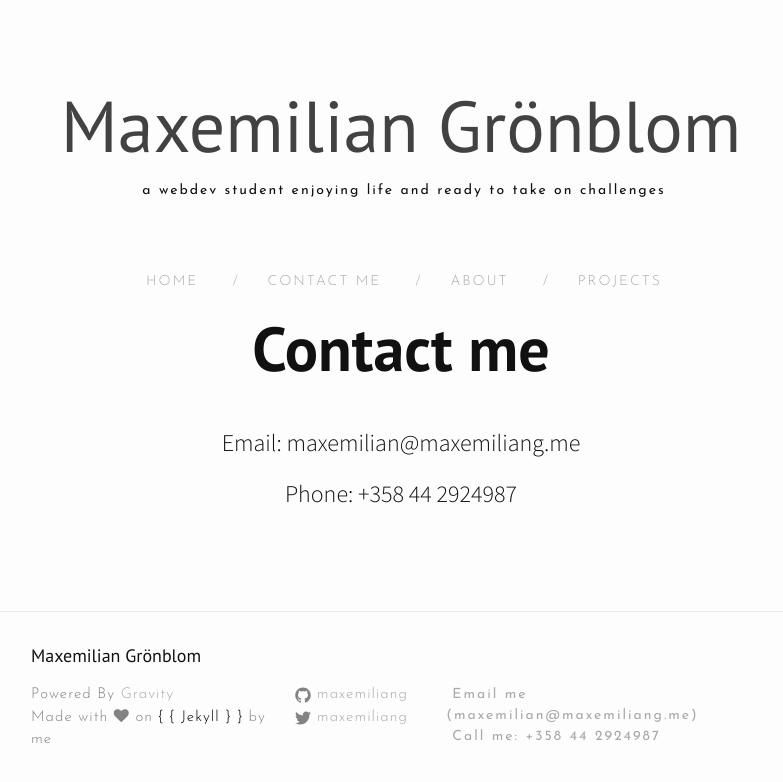
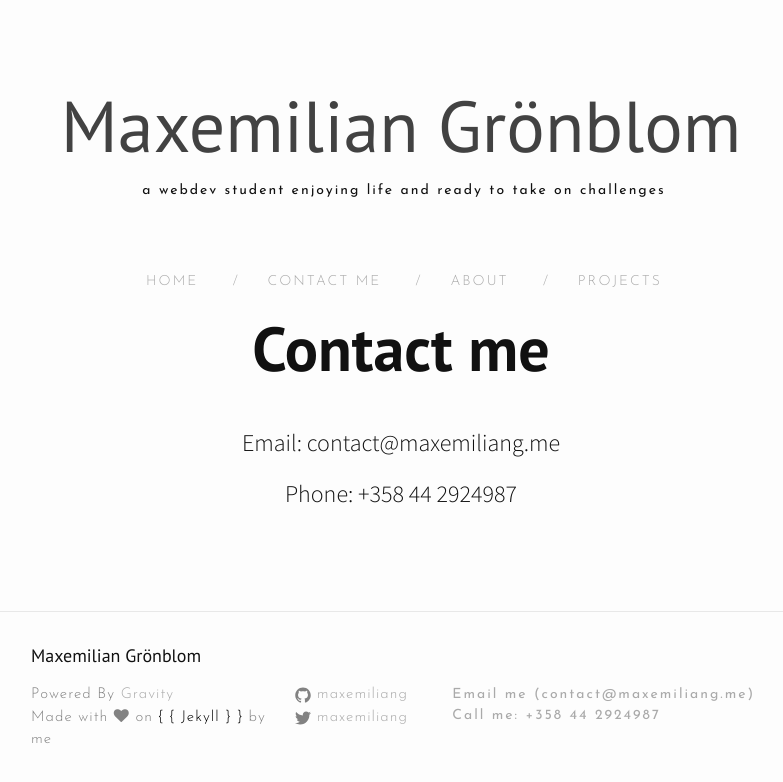
Before and after one commit to maxemiliang/maxemiliang.me, a Jekyll site: the page built from Contact.md, in a window 1280 px wide. Shown: the top 782 px of the page, without its empty margins (239-1022 px from the left). Built offline with Jekyll 4.4.1, drawn with Linux system fonts in a browser that asks for light colours; nearby versions of some CDN libraries.

Commit message:
updated email

```diff
--- a/Contact.md
+++ b/Contact.md
@@ -3,5 +3,5 @@ layout: page
 title: Contact me
 permalink: /contact-me/
 ---
-Email: maxemilian@maxemiliang.me
+Email: contact@maxemiliang.me
 <p>Phone: +358 44 2924987</p>
--- a/_includes/footer.html
+++ b/_includes/footer.html
@@ -32,7 +32,7 @@
       </div>
 
       <div class="footer-col footer-col-3 site-description">
-        <a href="mailto:maxemilian@maxemiliang.me?subject=feedback">Email me (maxemilian@maxemiliang.me)</a>
+        <a href="mailto:contact@maxemiliang.me?subject=feedback">Email me (contact@maxemiliang.me)</a>
         <p><a href="#">Call me: +358 44 2924987</a></p>
       </div>
     </div>
```
